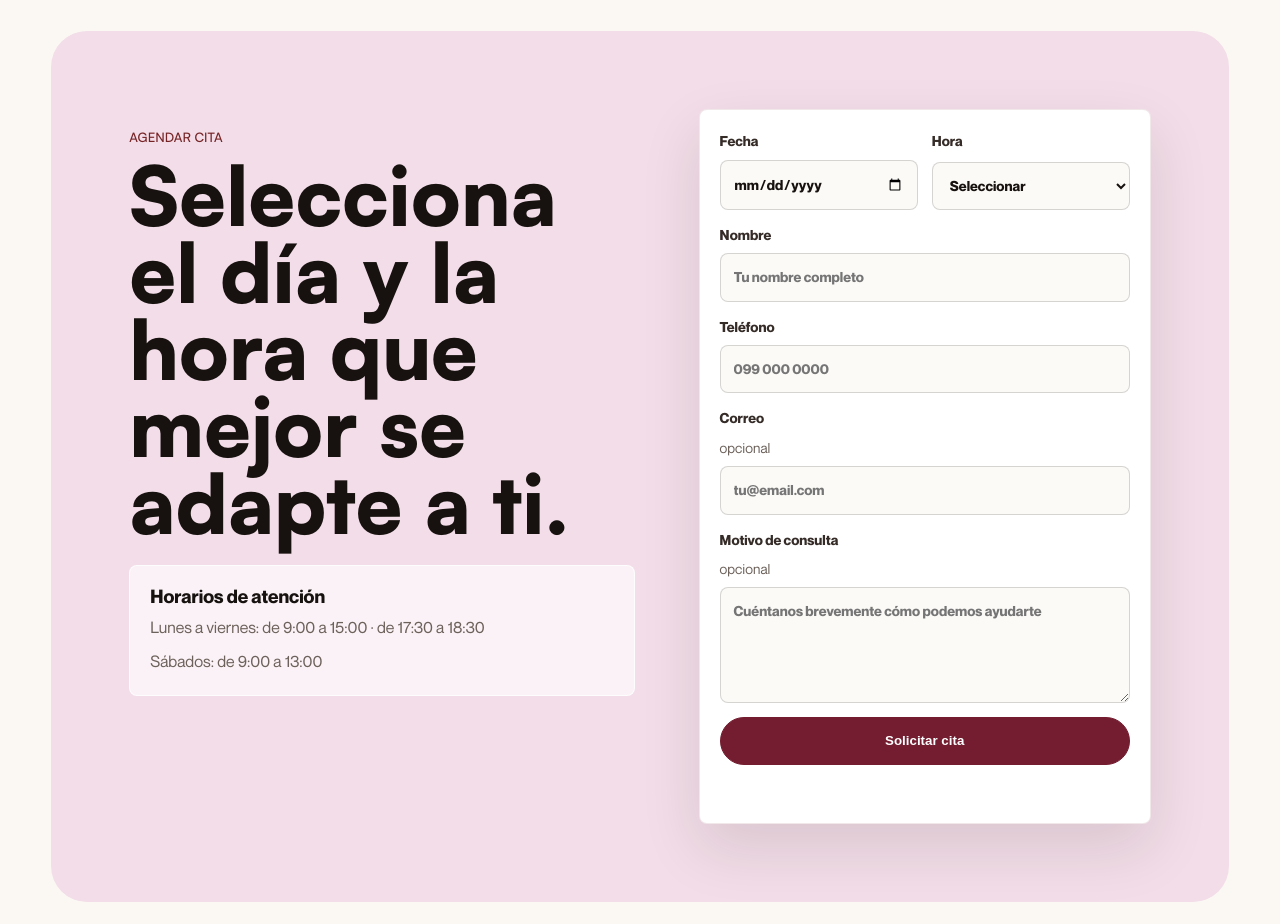
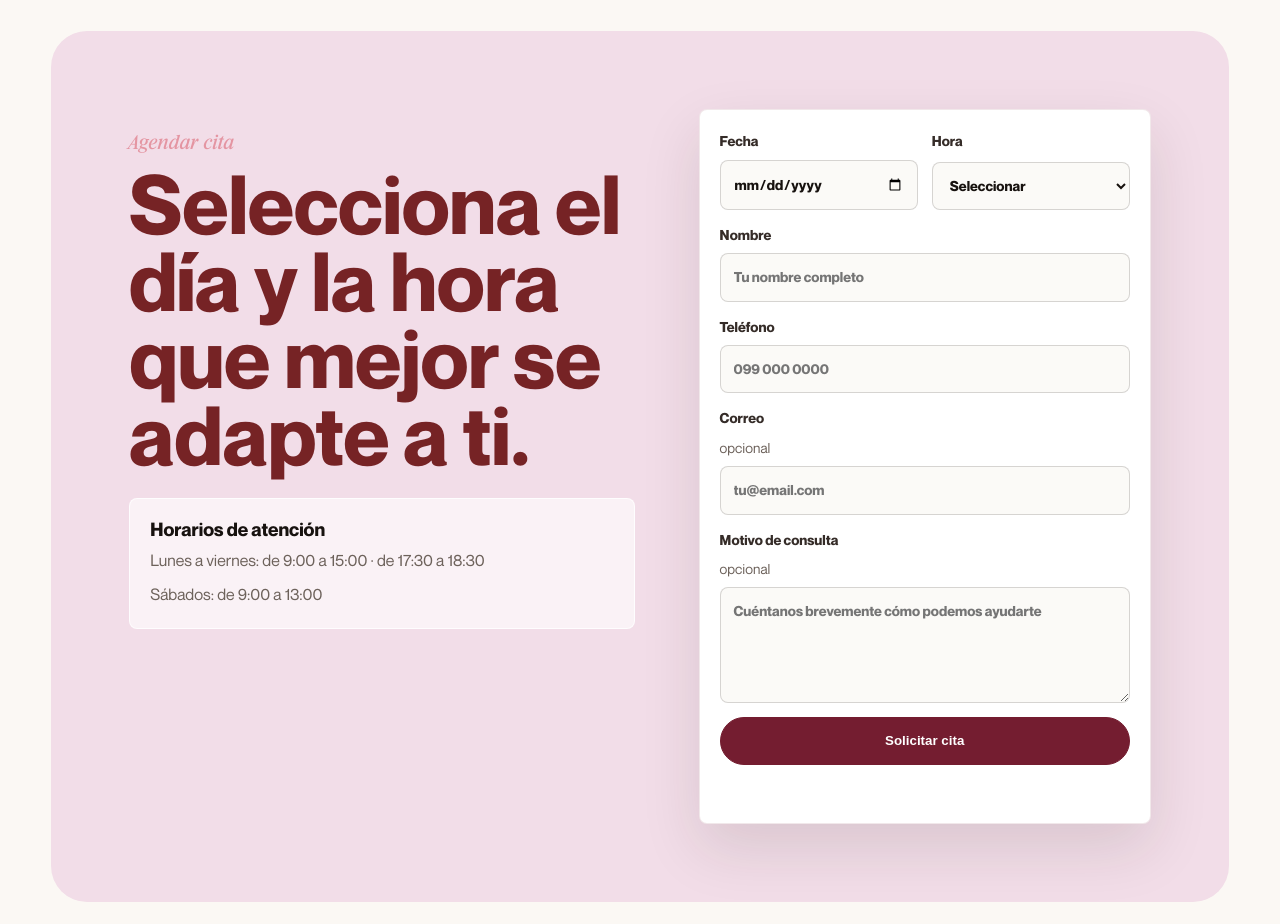
Before and after one commit to EDDIE984/DraKarlaAndrade, a website: page index.html in a window 1280 px wide. Shown: the part 3460-4384 px from the top of the page. Drawn offline with Linux system fonts and the light colour scheme.

Commit message:
Unificar estilo de la seccion de agenda

```diff
--- a/styles.css
+++ b/styles.css
@@ -994,16 +994,20 @@
 }
 
 .booking .eyebrow {
-  color: #762325;
-  font-family: var(--serif);
-  font-size: 13px;
-  font-weight: 500;
+  color: #e495a2;
+  font-family: "Riccione", serif;
+  font-size: clamp(18px, 1.5vw, 22px);
+  font-style: italic;
+  font-weight: 400;
   letter-spacing: 0;
+  text-transform: none;
 }
 
 .booking-copy h2 {
   max-width: 680px;
-  font-weight: 900;
+  color: #762325;
+  font-family: "Neue Montreal", sans-serif;
+  font-weight: 700;
   line-height: 0.94;
 }
 
```
